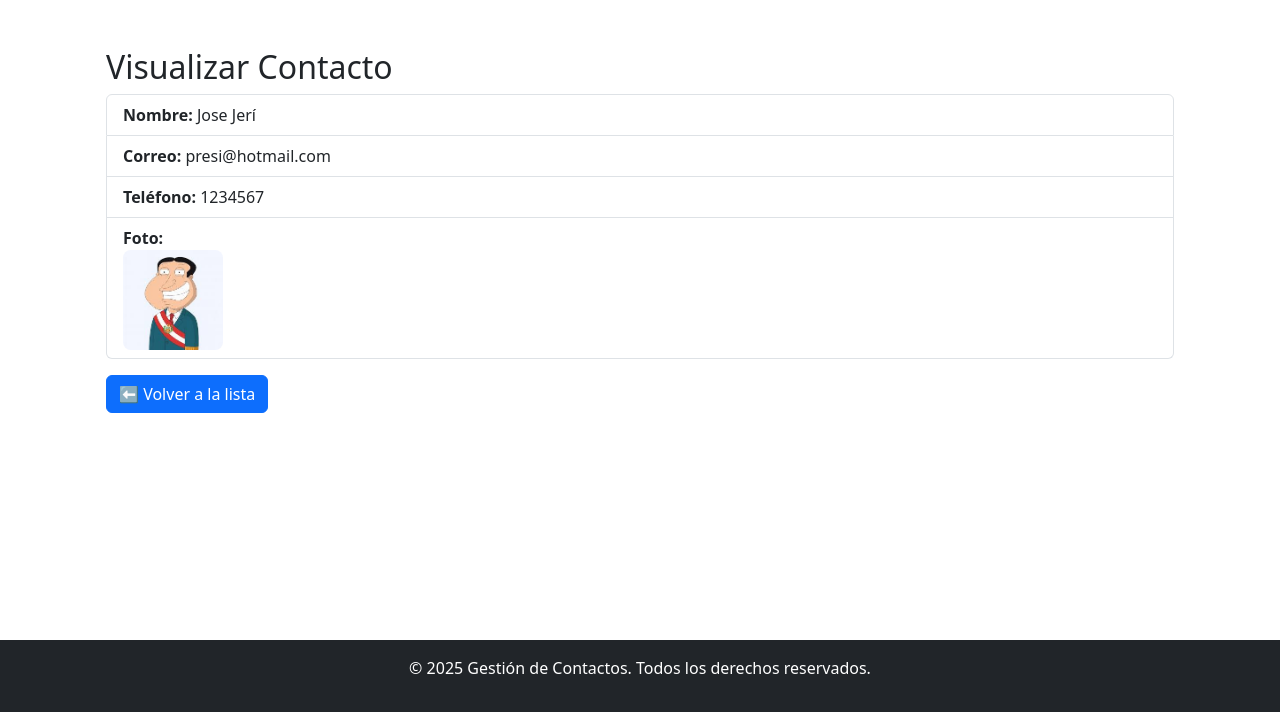
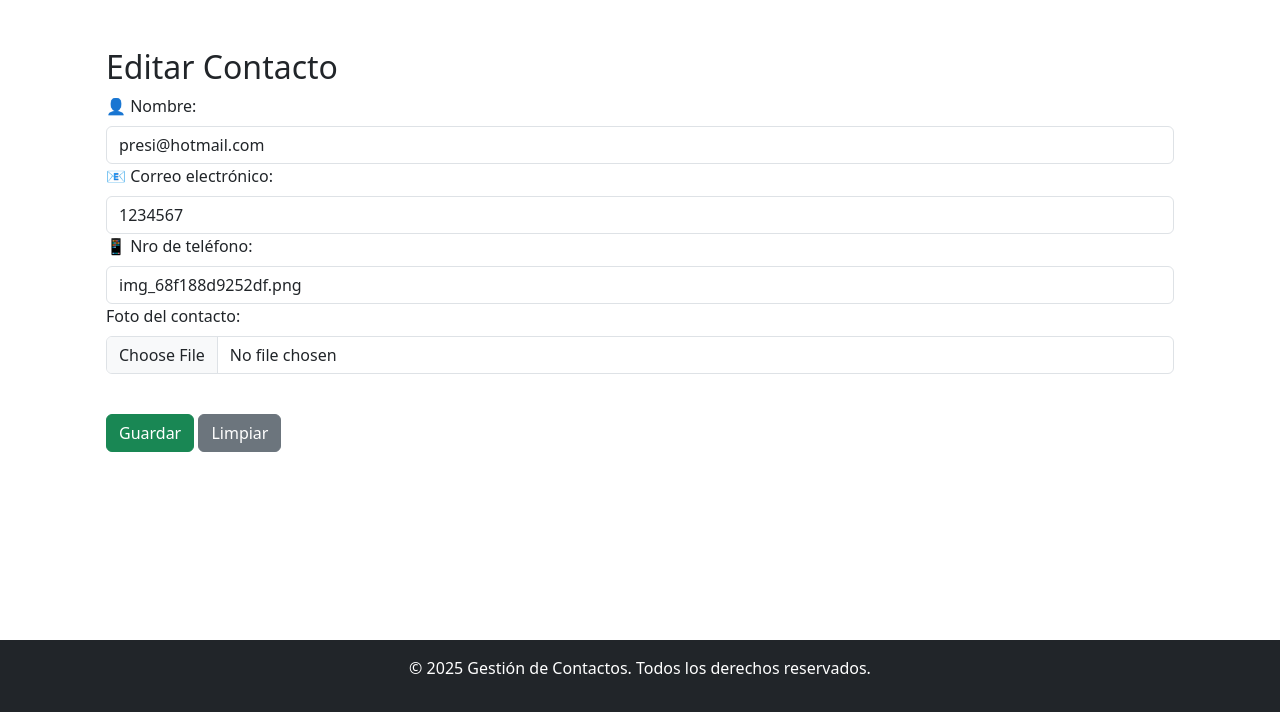
Before and after one commit to JosueQA/DAI_lab01, a PHP site: page /contacto.php?id=0&crud=Editar in a window 1280 px wide. Shown: the part 88-800 px from the top of the page. Run offline with PHP 8.4, Linux system fonts and the light colour scheme.

Commit message:
Avance de la seccion editar (hoy 18/10 se acaba)

```diff
--- a/contacto.php
+++ b/contacto.php
@@ -3,11 +3,16 @@ include_once 'templates/header.php';
 include_once 'includes/funciones.php';
 ?>
 
+<!-- Pagina que proyectara el contacto -->
 <section class="container mt-4">
     <?php
-    if (isset($_GET['id'])) {
+    if (isset($_GET['id']) and isset($_GET['crud'])) {
+        editar_contacto(intval($_GET['id']));
+    }
+    elseif (isset($_GET['id'])) {
         ver_contacto(intval($_GET['id']));
-    } else {
+    }
+    else {
         echo '<div class="alert alert-warning">No se especificó un contacto.</div>';
     }
     ?>
--- a/data/datos.csv
+++ b/data/datos.csv
@@ -1,2 +1,3 @@
 "Jose Jerí",presi@hotmail.com,1234567,img_68f188d9252df.png
 "Dina Asesina",rolex@gmail.com,987654321,img_68f188f6c3492.png
+Hola,Correo@gmail.com,198323132,
--- a/gestionar_contacto.php
+++ b/gestionar_contacto.php
@@ -2,8 +2,8 @@
 include_once 'templates/header.php';
 ?>
     <section>
-    <h2>Formulario de Contacto</h2>
-    <?php include_once 'templates/formulario.php'; ?>
+        <h2>Formulario de Contacto</h2>
+        <?php include_once 'templates/formulario.php'; ?>
     </section>
 
 <?php include_once 'templates/formulario.php'; ?>
--- a/includes/funciones.php
+++ b/includes/funciones.php
@@ -3,14 +3,22 @@ function lista_contactos() {
     $archivo_csv = fopen("data/datos.csv", "r");
     $indice = 0;
 
+    # En cada iteración se relaciona a un numero de indice que va de 0 hasta que ya no hayan lineas en el .csv, y que, por orden, coincide con su valor en su campo.
     while (($datos = fgetcsv($archivo_csv)) !== false) {
         echo "<tr>";
 
-        // Enlace al nombre del contacto
-        echo "<td><a href='contacto.php?id=$indice'>" . htmlspecialchars($datos[0]) . "</a></td>";
+        $link = "contacto.php?id=$indice";
 
-        // Botones sin funcionalidad
-        echo "<td><button class='btn btn-warning mt-3'>Actualizar</button></td>";
+        // Enlace al nombre del contacto. $datos[0] = Nombre
+        echo "<td><a href='$link'>" . htmlspecialchars($datos[0]) . "</a></td>";
+
+        // Enlace a editar el contacto
+        $link = "contacto.php?id=$indice&crud=Editar";
+        echo "<td><button
+                class='btn btn-warning mt-3'
+                onclick=\"window.location.href='$link'\"> Editar </button></td>";
+
+        // Boton sin funcionalidad
         echo "<td><button class='btn btn-danger mt-3'>Eliminar</button></td>";
 
         echo "</tr>";
@@ -30,6 +38,7 @@ function ver_contacto($id) {
     $indice = 0;
     $contacto = null;
 
+    # Buscamos el contacto
     while (($datos = fgetcsv($archivo_csv)) !== false) {
         if ($indice === $id) {
             $contacto = $datos;
@@ -63,3 +72,31 @@ function ver_contacto($id) {
 
     echo '</section>';
 }
+
+function editar_contacto($id) {
+    $archivo_csv = fopen("data/datos.csv", "r");
+    $indice = 0;
+    $contacto = null;
+
+    # Buscamos el contacto
+    while (($datos = fgetcsv($archivo_csv)) !== false) {
+        if ($indice === $id) {
+            $contacto = $datos;
+            break;
+        }
+        $indice++;
+    }
+
+    fclose($archivo_csv);
+
+    echo '<section class="container mt-4">';
+    echo '<h2>Editar Contacto</h2>';
+
+    if ($contacto) {
+        include_once 'templates/formulario.php';
+    } else {
+        echo '<div class="alert alert-warning">Contacto no encontrado.</div>';
+    }
+
+    echo '</section>';
+}
--- a/templates/formulario.php
+++ b/templates/formulario.php
@@ -1,3 +1,39 @@
+<?php
+$contacto_id = "";
+$contacto = "";
+if (isset($_GET['crud'])) {
+
+    switch ($_GET['crud']) {
+        case 'Editar':
+            $contacto_id = intval($_GET['id']);
+            $archivo_csv = fopen("data/datos.csv", "r");
+
+            # Buscamos el contacto
+            $indice = 0;
+            while (($datos = fgetcsv($archivo_csv)) !== false) {
+                global $contacto;
+                if ($indice === $contacto_id) {
+                    $contacto = $datos;
+                    break;
+                }
+                $indice++;
+            }
+            break;
+    }
+}
+
+function contacto_valor($posicion)
+{
+    global $contacto;
+
+    if ($contacto != "") {
+        echo htmlspecialchars($contacto[$posicion]);
+    } else {
+        echo "";
+    }
+}
+
+?>
 <form action="procesar_contacto.php" method="post" id="formulario-contacto" enctype="multipart/form-data">
     <!-- Mensajes de estado -->
     <?php if (isset($_GET['exito'])): ?>
@@ -19,20 +55,24 @@
     <label for="nombre" class="form-label">👤 Nombre:</label>
     <input type="text" id="nombre" name="nombre" class="form-control" required
            minlength="2" maxlength="50"
-           value="<?php echo htmlspecialchars(isset($_POST['nombre']) ? $_POST['nombre'] : ''); ?>">
+           value="<?php contacto_valor(1); ?>">
+    <!--<?php echo htmlspecialchars(isset($_POST['nombre']) ? $_POST['nombre'] : ''); ?>-->
 
     <label for="email" class="form-label">📧 Correo electrónico:</label>
     <input type="email" id="email" name="email" class="form-control" required
-           value="<?php echo htmlspecialchars(isset($_POST['email']) ? $_POST['email'] : ''); ?>">
+           value="<?php contacto_valor(2); ?>">
+    <!--<?php echo htmlspecialchars(isset($_POST['email']) ? $_POST['email'] : ''); ?>-->
 
     <label for="telefono" class="form-label">📱 Nro de teléfono:</label>
     <input type="tel" id="telefono" name="telefono" class="form-control" required
            pattern="[0-9]{7,9}" title="Ingresa un número válido de 7 a 9 dígitos"
-           value="<?php echo htmlspecialchars(isset($_POST['telefono']) ? $_POST['telefono'] : ''); ?>">
+           value="<?php contacto_valor(3); ?>">
+    <!--<?php echo htmlspecialchars(isset($_POST['telefono']) ? $_POST['telefono'] : ''); ?>-->
 
     <label for="imagen" class="form-label">Foto del contacto:</label><br>
     <input type="file" id="imagen" name="imagen" accept="image/*" class="form-control"><br>
 
     <button type="submit" class="btn btn-success mt-3">Guardar</button>
-    <button type="reset" class="btn btn-secondary mt-3">Limpiar</button><br><br>
+    <button type="reset" class="btn btn-secondary mt-3">Limpiar</button>
+    <br><br>
 </form>
```
